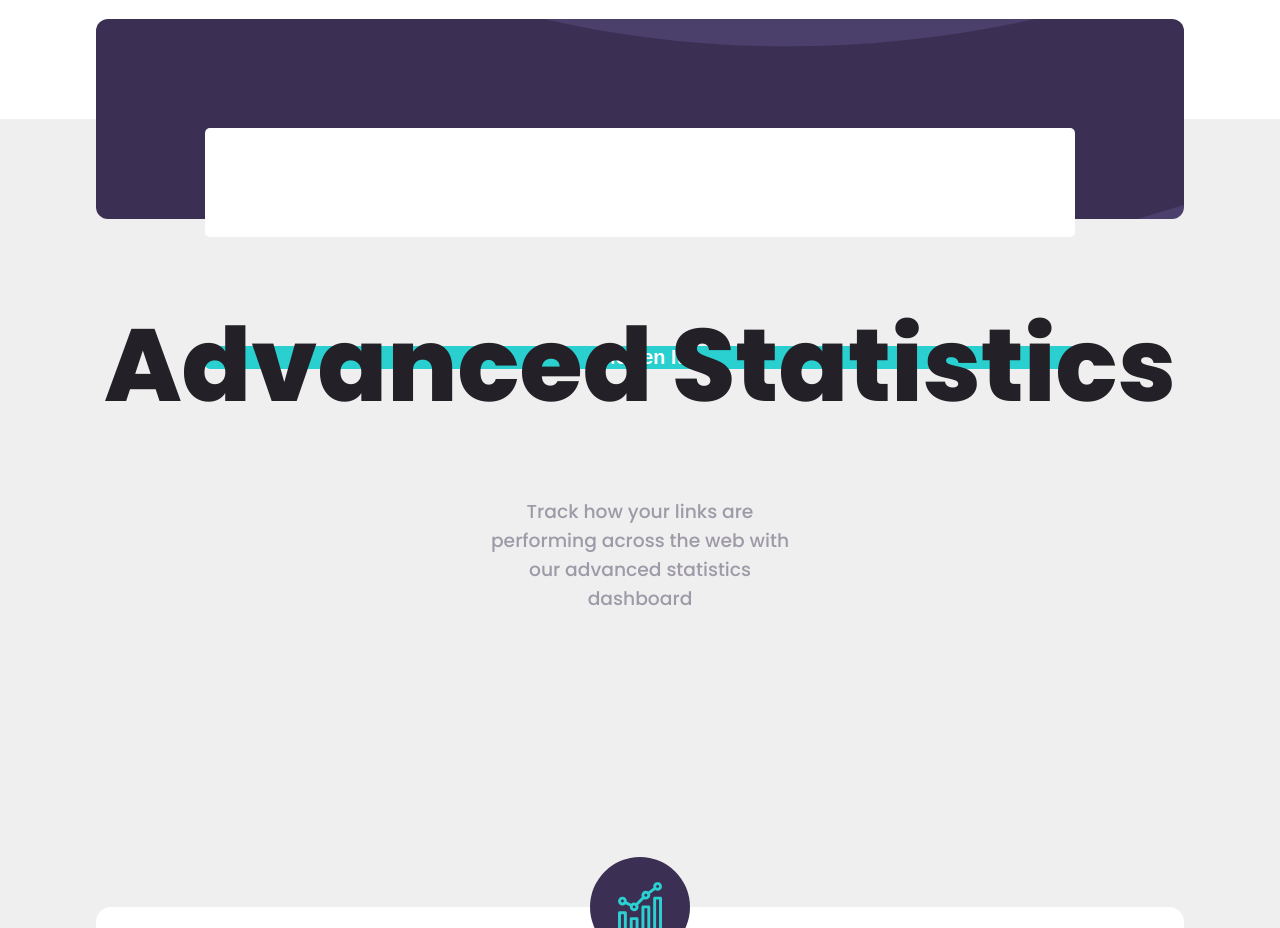
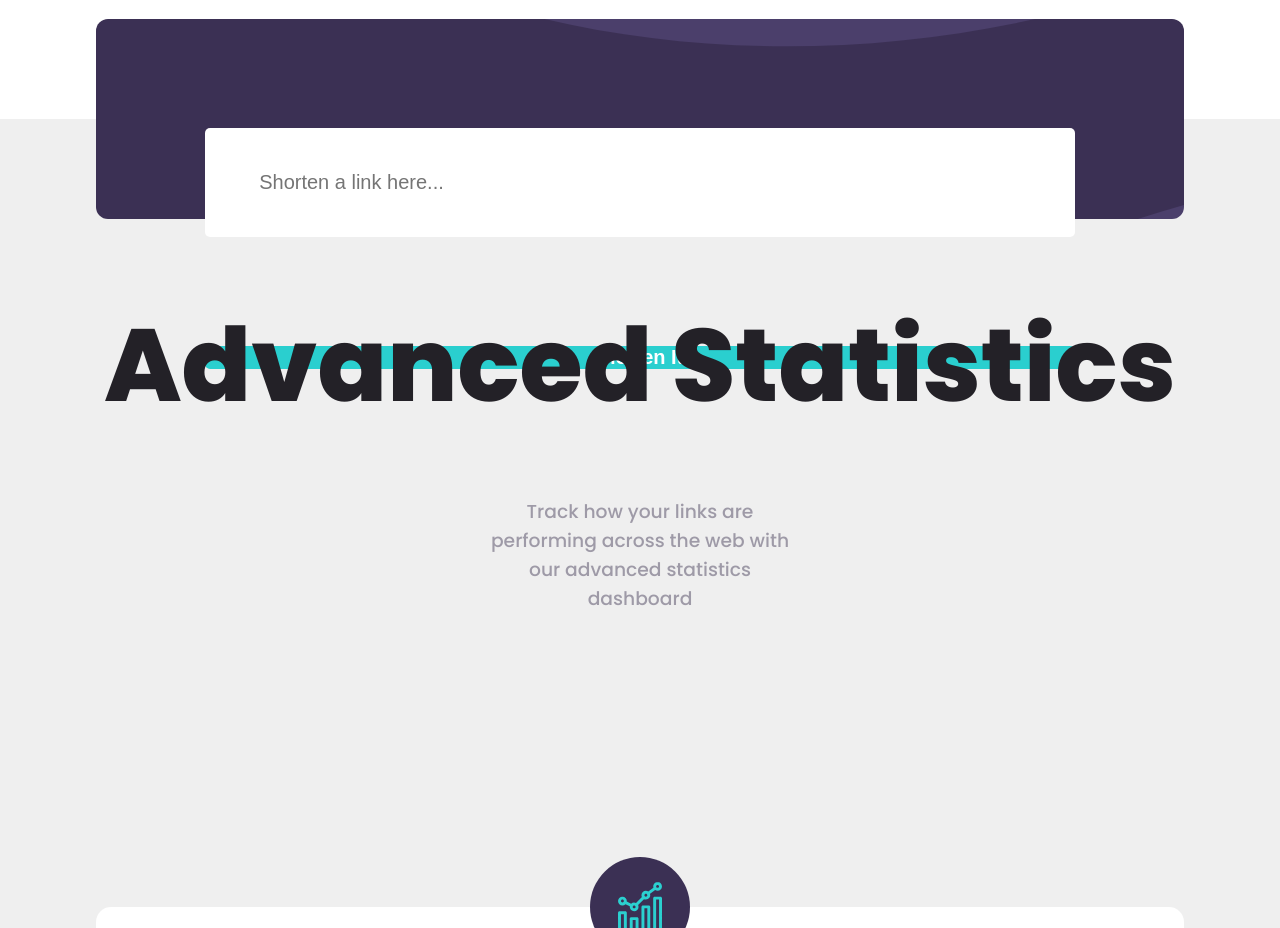
Before and after one commit to darianhang/url-shortener, a React (Create React App) app: page / in a window 1280 px wide. Shown: the part 2360-3288 px from the top of the page. Built offline with nearby package versions, Linux system fonts and the light colour scheme.

Commit message:
Added text placeholder

```diff
--- a/src/components/shortener.js
+++ b/src/components/shortener.js
@@ -74,7 +74,7 @@ export default function Shortener(props) {
 
     return (
         <Wrapper>
-            <LinkInput value={link} onChange={(e) => setLink(e.target.value)}></LinkInput>
+            <LinkInput placeholder='Shorten a link here...' value={link} onChange={(e) => setLink(e.target.value)}></LinkInput>
             <LinkBtn onClick={() => shorten(link)}>Shorten It!</LinkBtn>
         </Wrapper>
     )
```
